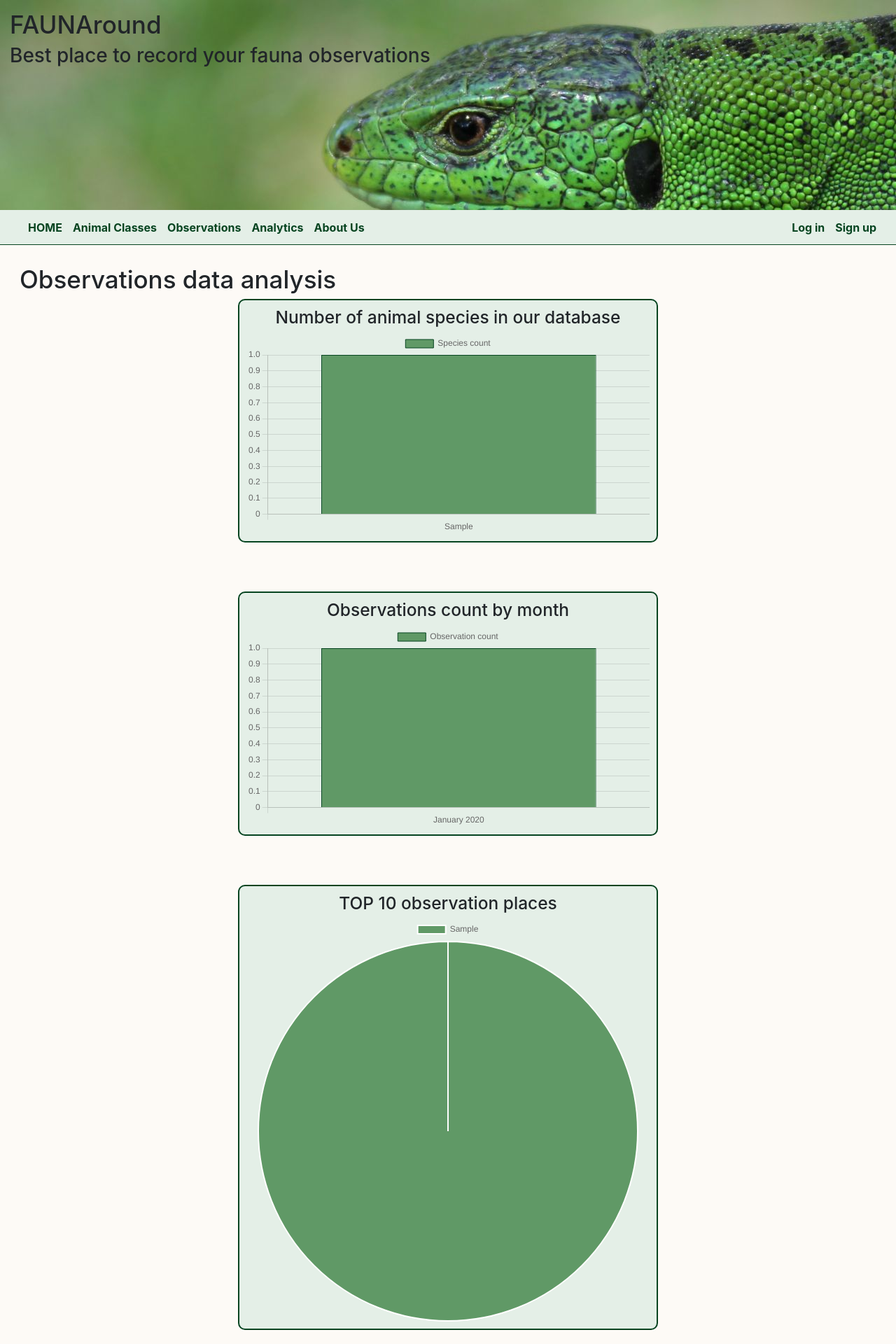
After one commit to reinikeda/fauna_observation, a Django app: page /animals_data/ in a window 1280 px wide. The commit adds this page. Shown: the top 1920 px of the page at 70% size. Run offline with Django 4.2, Linux system fonts and the light colour scheme; tables that the repository leaves empty hold one stand-in row (values such as "Sample post"); some libraries are stand-ins or nearby versions.

Commit message:
Data analytics

```diff
--- a/faunaround/faunaweb/static/css/style.css
+++ b/faunaround/faunaweb/static/css/style.css
@@ -134,6 +134,14 @@ a:hover {
     display: block;
     margin: auto;
 }
+.flex-chart-box {
+    border: 2px solid #064420;
+    background-color: #E4EFE7;
+    border-radius: 10px;
+    padding: 10px;
+    width: 600px;
+    height: auto;
+}
 .flex-about-box {
     border: 2px solid #064420;
     background-color: #E4EFE7;
--- a/faunaround/faunaweb/templates/base.html
+++ b/faunaround/faunaweb/templates/base.html
@@ -11,6 +11,7 @@
         <title>{% block title %}FAUNAround{% endblock title %}</title>
         <link href='http://fonts.googleapis.com/css?family=Roboto' rel='stylesheet' type='text/css'>
         <link rel="stylesheet" href="{% static 'css/style.css' %}">
+        <script src="https://cdn.jsdelivr.net/npm/chart.js"></script>
         <script src="{% static 'js/jquery.js' %}"></script>
     </head>
     <body>
@@ -23,7 +24,7 @@
                 <li><a href="{% url 'index' %}">HOME</a></li>
                 <li><a href="{% url 'all_classes' %}">Animal Classes</a></li>
                 <li><a href="{% url 'observations' %}">Observations</a></li>
-                <li>Analytics</li>
+                <li><a href="{% url 'data_analysis' %}">Analytics</a></li>
                 <li><a href="{% url 'about' %}">About Us</a></li>
             </ul>
             <ul class="flex-menu-user">
--- /dev/null
+++ b/faunaround/faunaweb/templates/faunaweb/data_analysis.html
@@ -0,0 +1,28 @@
+{% extends 'base.html' %}
+{% load static %}
+{% block title %}{{ block.super }}{% endblock title %}
+{% block content %}
+<h1>Observations data analysis</h1>
+<div class="flex-main">
+  <div class="flex-chart-box">
+    <h3>Number of animal species in our database</h3>
+    <canvas id="species-chart">Your browser does not support the canvas element</canvas>
+    <script>{% include 'faunaweb/includes/animal_classes.js' %}</script>
+  </div>
+  <div class="flex-chart-box">
+    <h3>Observations count by month</h3>
+    <canvas id="observation-month-chart">Your browser does not support the canvas element</canvas>
+    <script>{% include 'faunaweb/includes/month_count.js' %}</script>
+  </div>
+  <div class="flex-chart-box">
+    <h3>TOP 10 observation places</h3>
+    <canvas id="observation-places-chart">Your browser does not support the canvas element</canvas>
+    <script>{% include 'faunaweb/includes/places.js' %}</script>
+  </div>
+  <div class="flex-chart-box">
+    <h3>TOP 10 observation species</h3>
+    <canvas id="observation-species-chart">Your browser does not support the canvas element</canvas>
+    <script>{% include 'faunaweb/includes/species_count.js' %}</script>
+  </div>
+</div>
+{% endblock content %}
--- /dev/null
+++ b/faunaround/faunaweb/templates/faunaweb/includes/animal_classes.js
@@ -0,0 +1,21 @@
+var ctx = document.getElementById('species-chart').getContext('2d');
+var myChart = new Chart(ctx, {
+    type: 'bar',
+    data: {
+        labels: {{ animal_class_labels|safe }},
+        datasets: [{
+            label: 'Species count',
+            data: {{ animal_class_data|safe }},
+            backgroundColor: '#609966',
+            borderColor: '#064420',
+            borderWidth: 1
+        }]
+    },
+    options: {
+        scales: {
+            y: {
+                beginAtZero: true
+            }
+        }
+    }
+});
--- /dev/null
+++ b/faunaround/faunaweb/templates/faunaweb/includes/month_count.js
@@ -0,0 +1,23 @@
+var ctx = document.getElementById('observation-month-chart').getContext('2d');
+var chart = new Chart(ctx, {
+  type: 'bar',
+  data: {
+    labels: {{ month_labels|safe }},
+    datasets: [{
+      label: 'Observation count',
+      data: {{ month_data|safe }},
+      backgroundColor: '#609966',
+      borderColor: '#064420',
+      borderWidth: 1
+    }]
+  },
+  options: {
+    scales: {
+      yAxes: [{
+        ticks: {
+          beginAtZero: true
+        }
+      }]
+    }
+  }
+});
--- /dev/null
+++ b/faunaround/faunaweb/templates/faunaweb/includes/places.js
@@ -0,0 +1,29 @@
+var ctx = document.getElementById('observation-places-chart').getContext('2d');
+var myChart = new Chart(ctx, {
+    type: 'pie',
+    data: {
+        labels: {{ places_labels|safe }},
+        datasets: [{
+            data: {{ places_data|safe }},
+            backgroundColor: [
+                '#609966',
+                '#9DC08B',
+                '#61876E',
+                '#A6BB8D',
+                '#BBD6B8',
+                '#6e8661',
+                '#6e8661',
+                '#b9c08b',
+                '#818661',
+                '#6e8661'
+            ]
+        }]
+    },
+    options: {
+        responsive: true,
+        maintainAspectRatio: true,
+        legend: {
+            position: 'right'
+        }
+    }
+});
--- /dev/null
+++ b/faunaround/faunaweb/templates/faunaweb/includes/species_count.js
@@ -0,0 +1,29 @@
+var ctx = document.getElementById('observation-species-chart').getContext('2d');
+var myChart = new Chart(ctx, {
+    type: 'pie',
+    data: {
+        labels: {{ species_labels|safe }},
+        datasets: [{
+            data: {{ species_data|safe }},
+            backgroundColor: [
+                '#609966',
+                '#9DC08B',
+                '#61876E',
+                '#A6BB8D',
+                '#BBD6B8',
+                '#6e8661',
+                '#6e8661',
+                '#b9c08b',
+                '#818661',
+                '#6e8661'
+            ]
+        }]
+    },
+    options: {
+        responsive: true,
+        maintainAspectRatio: true,
+        legend: {
+            position: 'right'
+        }
+    }
+});
--- a/faunaround/faunaweb/urls.py
+++ b/faunaround/faunaweb/urls.py
@@ -7,6 +7,7 @@ urlpatterns = [
      path('animal_classes/<int:pk>/', views.AnimalSpeciesListView.as_view(), name='species_list'),
      path('species/<int:pk>/', views.AnimalSpeciesDetailView.as_view(), name='species_detail'),
      path('observations/', views.ObservationListView.as_view(), name='observations'),
+     path('animals_data/', views.DataAnalysisView.as_view(), name='data_analysis'),
      path('about/', views.AboutView.as_view(), name='about'),
      path('add_observation/', views.add_observation, name='add_observation'),
      path('edit_observation/<int:pk>/', views.edit_observation, name='edit_observation'),
--- a/faunaround/faunaweb/views.py
+++ b/faunaround/faunaweb/views.py
@@ -1,5 +1,6 @@
 from django.contrib.auth.decorators import login_required
 from django.db.models import Q, Sum, Count
+from django.db.models.functions import TruncMonth
 from django.shortcuts import render, redirect, get_object_or_404
 from django.views import generic
 from django.utils.translation import gettext_lazy as _
@@ -136,6 +137,50 @@ class UserObservationListView(generic.ListView):
         context['entries_count'] = entries_count
         return context
 
+
+class DataAnalysisView(generic.TemplateView):
+    template_name = 'faunaweb/data_analysis.html'
+
+    def get_context_data(self, **kwargs):
+        context = super().get_context_data(**kwargs)
+
+        animal_class_counts = models.AnimalClass.objects.annotate(species_count=Count('species'))
+        animal_class_labels = [animal_class.class_scientific for animal_class in animal_class_counts]
+        animal_class_data = [animal_class.species_count for animal_class in animal_class_counts]
+        context['animal_class_labels'] = animal_class_labels
+        context['animal_class_data'] = animal_class_data
+
+        observation_places_counts = models.Place.objects.annotate(observation_count=Count('observation')).order_by('-observation_count')[:10]
+        places_labels = [observation_place.place_national for observation_place in observation_places_counts]
+        places_data = [observation_place.observation_count for observation_place in observation_places_counts]
+        context['places_labels'] = places_labels
+        context['places_data'] = places_data
+
+        species_counts = models.AnimalSpecies.objects.annotate(count=Count('observation')).order_by('-count')[:10]
+        species_labels = [species_count.species_national for species_count in species_counts]
+        species_data = [species_count.count for species_count in species_counts]
+        context['species_labels'] = species_labels
+        context['species_data'] = species_data
+
+        observation_counts = models.Observation.objects.annotate(month=TruncMonth('date')).values('month').annotate(count=Count('id'))
+        month_labels = [count['month'].strftime('%B %Y') for count in observation_counts]
+        month_data = [count['count'] for count in observation_counts]
+        context['month_labels'] = month_labels
+        context['month_data'] = month_data
+
+        return context
+
+
+class AboutView(generic.TemplateView):
+    template_name = 'faunaweb/about.html'
+
+    def get_context_data(self, **kwargs):
+        context = super().get_context_data(**kwargs)
+        about = models.Content.objects.get(id=2)
+        context['about'] = about
+        return context
+
+
 @login_required
 def add_observation(request):
     if request.method == 'POST':
@@ -170,13 +215,3 @@ def delete_observation(request, pk):
         observation.delete()
         return redirect('user_observations')
     return render(request, 'faunaweb/delete_observation.html', {'observation': observation})
-
-
-class AboutView(generic.TemplateView):
-    template_name = 'faunaweb/about.html'
-
-    def get_context_data(self, **kwargs):
-        context = super().get_context_data(**kwargs)
-        about = models.Content.objects.get(id=2)
-        context['about'] = about
-        return context
```
Also changed, not shown: faunaround/faunaweb/templates/faunaweb/index.html (+2 -5 lines).
